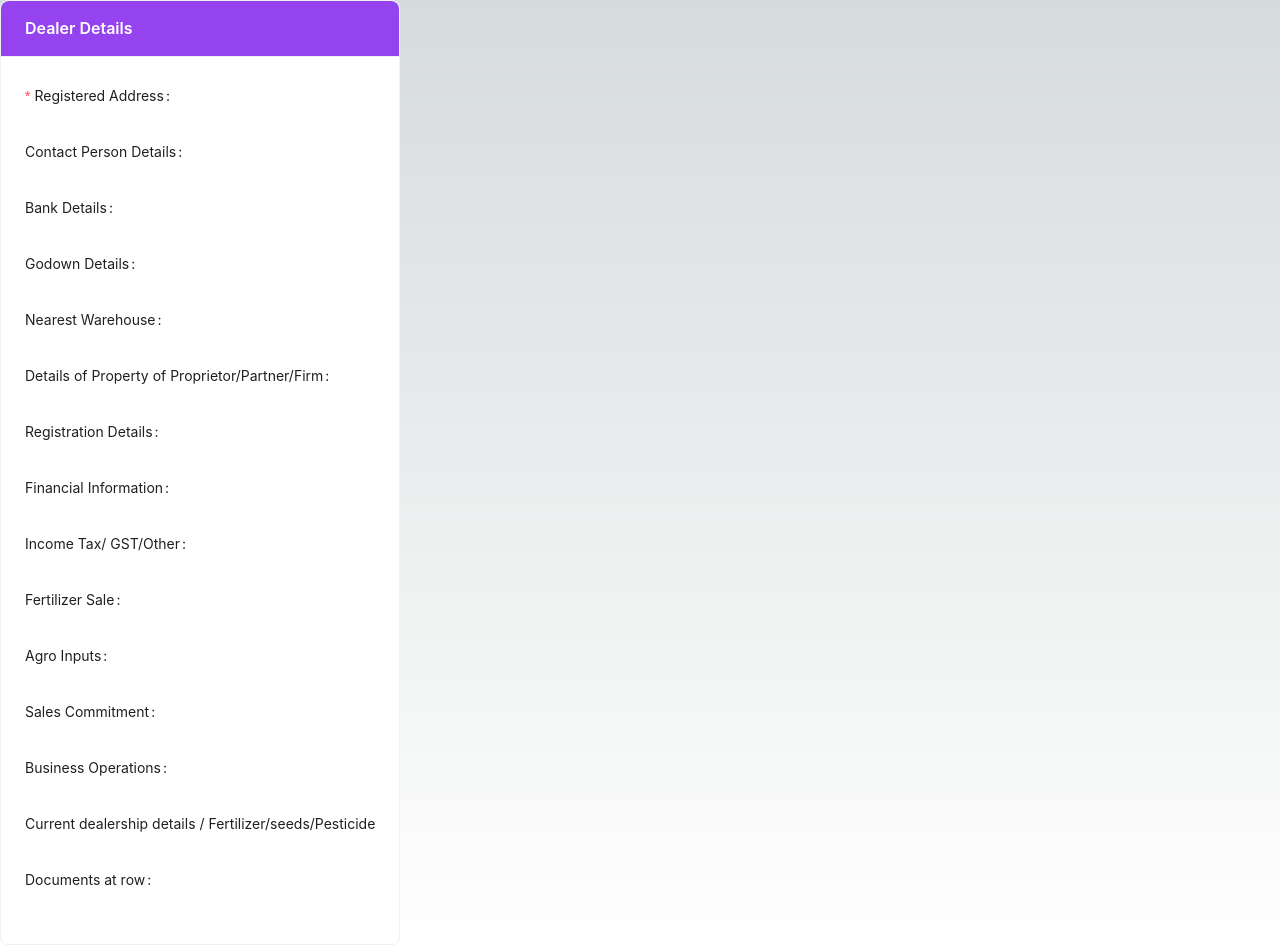
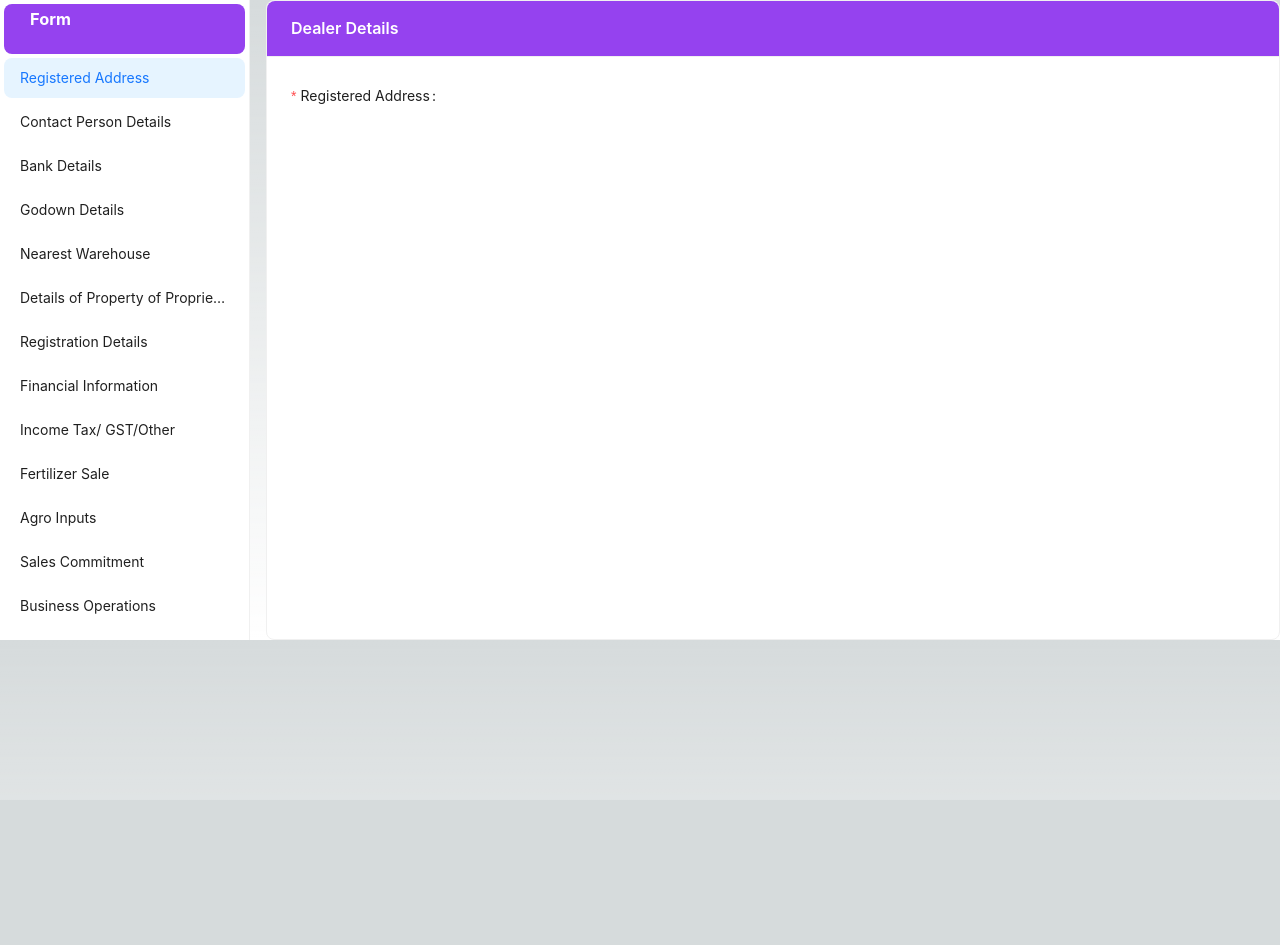
Before and after one commit to prsanjeetpanwar/next_dealer, a Next.js app: page /delar/ragister in a window 1280 px wide. After the commit the page ends 800 px from the top, so only its background shows below. Built offline with nearby package versions, Linux system fonts and the light colour scheme.

Commit message:
new update

```diff
--- a/src/app/delar/ragister/page.tsx
+++ b/src/app/delar/ragister/page.tsx
@@ -1,9 +1,12 @@
 "use client"
 import React, { useState } from 'react';
-import { Card, Form,Input, Button } from 'antd';
-import { UserOutlined, BankOutlined, ShopOutlined, FileOutlined } from '@ant-design/icons';
+import { Card, Form,Menu, Progress } from 'antd';
+
+
+const { SubMenu } = Menu;
 
 const RightBoxForm = () => {
+  const [currentMenu, setCurrentMenu] = useState('registeredAddress');
   const [values, setValues] = useState({
     registeredAddress: '',
     contactPersonDetails: '',
@@ -22,101 +25,83 @@ const RightBoxForm = () => {
     documents: '',
   });
 
-  const onFinish = (values) => {
+  const handleMenuClick = (e) => {
+    setCurrentMenu(e.key);
+  };
+
+  const handleFormSubmit = (values) => {
     setValues(values);
   };
+  const calculateProgress = () => {
+    const totalFields = Object.keys(values).length;
+    const completedFields = Object.values(values).filter((value) => value !== '').length;
+    const progressPercentage = (completedFields / totalFields) * 100;
+    return Math.round(progressPercentage);
+  };
+  return (
+    <div style={{ display: 'flex', height: '50vw' }}>
+      <Menu
+        mode="vertical"
+        theme="light"
+        style={{ width: 250 }}
+        selectedKeys={[currentMenu]}
+        onClick={handleMenuClick}
+      >
+        <Menu.Item
+          key="registeredAddress"
+          style={{ height: 50, background: '#9542ef', color: 'white', display: 'flex', alignItems: 'center' }}
+        >
+          <h3 style={{ margin: 10, marginRight: 9, marginTop:30 }}>Form</h3>
+          <div>
+          <Progress percent={calculateProgress()} size="small" />
+          </div>
 
-  const roundedRightIcon = (iconComponent, color) => (
-    <span style={{ color, paddingRight: 8 }}>{iconComponent}</span>
-  );
-
-  return (
+        </Menu.Item>
+        <Menu.Item key="registeredAddress">Registered Address</Menu.Item>
+        <Menu.Item key="contactPersonDetails">Contact Person Details</Menu.Item>
+        <Menu.Item key="bankDetails">Bank Details</Menu.Item>
+        <Menu.Item key="godownDetails">Godown Details</Menu.Item>
+        <Menu.Item key="nearestWarehouse">Nearest Warehouse</Menu.Item>
+        <Menu.Item key="propertyDetails">
+          Details of Property of Proprietor/Partner/Firm
+        </Menu.Item>
+        <Menu.Item key="registrationDetails">Registration Details</Menu.Item>
+        <Menu.Item key="financialInformation">Financial Information</Menu.Item>
+        <Menu.Item key="taxInformation">Income Tax/ GST/Other</Menu.Item>
+        <Menu.Item key="fertilizerSale">Fertilizer Sale</Menu.Item>
+        <Menu.Item key="agroInputs">Agro Inputs</Menu.Item>
+        <Menu.Item key="salesCommitment">Sales Commitment</Menu.Item>
+        <Menu.Item key="businessOperations">Business Operations</Menu.Item>
+        <Menu.Item key="currentDealership">
+          Current dealership details / Fertilizer/seeds/Pesticides/Others
+        </Menu.Item>
+        <Menu.Item key="documents">Documents</Menu.Item>
+      </Menu>
       <Card
         title="Dealer Details"
-      style={{ width: 400 }}
+        style={{ flex: 1, marginLeft: 16 }}
         headStyle={{ background: '#9542ef', color: 'white' }}
       >
-      <Form onFinish={onFinish}>
+        <Form onFinish={handleFormSubmit}>
+          {currentMenu === 'registeredAddress' && (
             <Form.Item
               label="Registered Address"
               name="registeredAddress"
               rules={[{ required: true, message: 'Please enter the registered address' }]}
             >
-
             </Form.Item>
-        <Form.Item
-          label="Contact Person Details"
-          name="contactPersonDetails"
-          suffix={roundedRightIcon(<UserOutlined />, '#9542ef')}
-        ></Form.Item>
-        <Form.Item
-          label="Bank Details"
-          name="bankDetails"
-          suffix={roundedRightIcon(<BankOutlined />, '#9542ef')}
-        ></Form.Item>
-        <Form.Item
-          label="Godown Details"
-          name="godownDetails"
-          suffix={roundedRightIcon(<ShopOutlined />, '#9542ef')}
-        ></Form.Item>
-        <Form.Item
-          label="Nearest Warehouse"
-          name="nearestWarehouse"
-          suffix={roundedRightIcon(<ShopOutlined />, '#9542ef')}
-        ></Form.Item>
-        <Form.Item
-          label="Details of Property of Proprietor/Partner/Firm"
-          name="propertyDetails"
-          suffix={roundedRightIcon(<FileOutlined />, '#9542ef')}
-        ></Form.Item>
-        <Form.Item
-          label="Registration Details"
-          name="registrationDetails"
-          suffix={roundedRightIcon(<FileOutlined />, '#9542ef')}
-        ></Form.Item>
-        <Form.Item
-          label="Financial Information"
-          name="financialInformation"
-          suffix={roundedRightIcon(<FileOutlined />, '#9542ef')}
-        ></Form.Item>
-        <Form.Item
-          label="Income Tax/ GST/Other"
-          name="taxInformation"
-          suffix={roundedRightIcon(<FileOutlined />, '#9542ef')}
-        ></Form.Item>
-        <Form.Item
-          label="Fertilizer Sale"
-          name="fertilizerSale"
-          suffix={roundedRightIcon(<FileOutlined />, '#9542ef')}
-        ></Form.Item>
-        <Form.Item
-          label="Agro Inputs"
-          name="agroInputs"
-          suffix={roundedRightIcon(<FileOutlined />, '#9542ef')}
-        ></Form.Item>
-        <Form.Item
-          label="Sales Commitment"
-          name="salesCommitment"
-          suffix={roundedRightIcon(<FileOutlined />, '#9542ef')}
-        ></Form.Item>
-        <Form.Item
-          label="Business Operations"
-          name="businessOperations"
-          suffix={roundedRightIcon(<FileOutlined />, '#9542ef')}
-        ></Form.Item>
-        <Form.Item
-          label="Current dealership details / Fertilizer/seeds/Pesticides/Others"
-          name="currentDealership"
-          suffix={roundedRightIcon(<FileOutlined />, '#9542ef')}
-        ></Form.Item>
-        <Form.Item
-          label="Documents at row"
-          name="documents"
-          suffix={roundedRightIcon(<FileOutlined />, '#9542ef')}
-        ></Form.Item>
-
+          )}
+          {currentMenu === 'contactPersonDetails' && (
+            <Form.Item label="Contact Person Details" name="contactPersonDetails">
+            </Form.Item>
+          )}
+          {currentMenu === 'bankDetails' && (
+            <Form.Item label="Bank Details" name="bankDetails">
+            </Form.Item>
+          )}
         </Form>
       </Card>
+    </div>
   );
 };
 
```
Also changed, not shown: public/accept-icon.png (added). Lines whose indentation alone changed are shown as unchanged.
